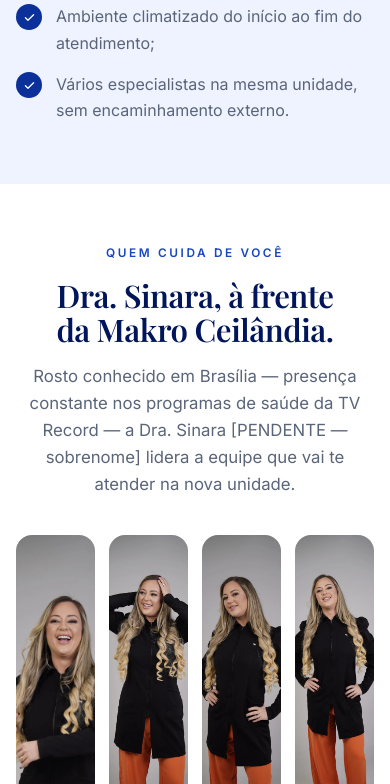
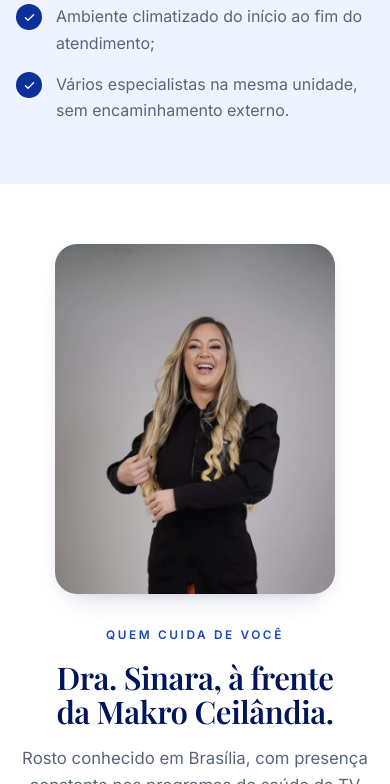
Before and after one commit to gabriellasaro-ui/LP---MAKRO-ODONTO, a Flask app: template templates/ceilandia.html in a window 390 px wide. Shown: the part 5716-6500 px from the top of the page. Run offline with Flask 3, Linux system fonts and the light colour scheme; the template is opened without the code that fills it, so the values that code supplies are empty.

Commit message:
Corrige formulário ilegível, foto da Sinara, grid desigual e carrossel
- Bug real: .formcard herdava color:#fff de .formsection (fundo navy),
  deixando todo texto do card branco sobre fundo claro — ilegível.
  Corrigido nas 4 páginas.
- Dra. Sinara: reduzida para 1 foto, texto sem travessão, removido
  "[PENDENTE — sobrenome]" e o card de aviso sobre CRO/especialidade
- Grids "Estrutura Real" (implantes) e da Sinara (ceilândia): trocado
  masonry desigual (grid-row: span) por aspect-ratio uniforme; grid
  de implantes ganhou breakpoints responsivos que não existiam
- Removidos travessões nas seções adicionadas nesta sessão
  (Estrutura Real, Avaliações, Antes/Depois)
- implantes.html: slider de antes/depois virou carrossel expansível
  (setas + indicadores, escondidos automaticamente com 1 caso só via
  :has()). Mantido só o caso verificado (Rosângela); descartadas
  outras fotos "antes" da pasta bruta do cliente por não ter um
  "depois" que desse pra confirmar com segurança como a mesma
  pessoa — inclusive uma foto era procedimento em andamento
  (excluída pela mesma vedação já aplicada antes)

Co-Authored-By: Claude Sonnet 5 <noreply@anthropic.com>

```diff
--- a/templates/ceilandia.html
+++ b/templates/ceilandia.html
@@ -452,7 +452,7 @@
        ============================================================ */
     .formcard {
       position: relative; padding: clamp(26px, 2.6vw, 38px);
-      background: #fff; border-radius: var(--r-xl);
+      background: #fff; color: var(--text); border-radius: var(--r-xl);
       box-shadow: 0 40px 80px -40px rgba(0, 0, 0, .6);
     }
     .formcard h2 { font-size: clamp(1.35rem, 1.1rem + .9vw, 1.75rem); margin-bottom: 7px; color: var(--navy-900); }
@@ -688,30 +688,19 @@
     }
     .checks .tick svg { width: 13px; height: 13px; }
 
-    /* Galeria de fotos da profissional */
-    .sinaragrid {
-      display: grid; grid-template-columns: repeat(4, minmax(0, 1fr));
-      grid-auto-rows: 130px; gap: 14px; margin-bottom: 24px;
-    }
-    .sinaragrid__item {
-      margin: 0; overflow: hidden; border-radius: var(--r-md);
-      background: var(--surface-alt); grid-row: span 2;
-    }
-    .sinaragrid__item--tall { grid-row: span 3; }
-    .sinaragrid__item img {
+    /* Cartão da profissional — foto única + texto ao lado */
+    .profcard {
+      display: grid; grid-template-columns: minmax(0, .42fr) minmax(0, .58fr);
+      align-items: center; gap: clamp(32px, 5vw, 64px);
+    }
+    .profcard__photo {
+      margin: 0; aspect-ratio: 4 / 5; max-width: 360px;
+      overflow: hidden; border-radius: var(--r-lg); box-shadow: var(--shadow-sm);
+    }
+    .profcard__photo img {
       width: 100%; height: 100%; object-fit: cover; object-position: top center; display: block;
-      transition: transform .5s var(--ease-out);
-    }
-    .sinaragrid__item:hover img { transform: scale(1.05); }
-
-    .pending-flag {
-      display: inline-flex; align-items: center; gap: 9px;
-      padding: 10px 16px; background: #fff8e8;
-      border: 1px dashed #d9a53a; border-radius: var(--r-pill);
-      color: #7a5510; font-size: .76rem; font-weight: 600;
-    }
-    .pending-flag svg { width: 15px; height: 15px; flex: none; }
-    .pending-flag--center { display: flex; width: fit-content; margin-inline: auto; }
+    }
+    .profcard__copy .lead { margin-bottom: 0; }
 
     /* ============================================================
        13. ETAPAS
@@ -953,6 +942,8 @@
       }
       .hero__inner { padding-inline: clamp(18px, 4vw, 40px) 18px; }
       .hero__copy { max-width: none; }
+      .profcard { grid-template-columns: 1fr; justify-items: center; text-align: center; }
+      .profcard__photo { max-width: 280px; }
       .hero__media { position: absolute; inset: 0; margin-top: 0; }
       .hero__media img { aspect-ratio: auto; height: 100%; object-position: 76% center; }
       .hero h1 {
@@ -1405,37 +1396,23 @@
     </section>
 
     <!-- ===================== PROFISSIONAL (DRA. SINARA) =====================
-         [PENDENTE] validar com a Dra. Sinara e o responsável técnico: nome completo, CRO-DF,
-         especialidade registrada e a bio antes de publicar. Substituir/completar as fotos por
-         recortes das próprias gravações da Record quando disponíveis (pedido do cliente).
+         [PENDENTE] validar com a Dra. Sinara e o responsável técnico: sobrenome completo,
+         CRO-DF, especialidade registrada e a bio antes de publicar. Não usar "especialista"
+         sem o título correspondente registrado no CRO. Substituir/completar a foto por
+         recorte das próprias gravações da Record quando disponível (pedido do cliente).
     -->
     <section class="section" id="profissional">
       <div class="container">
-        <div class="head head--center reveal">
-          <p class="eyebrow">Quem cuida de você</p>
-          <h2>Dra. Sinara, à frente da Makro Ceilândia.</h2>
-          <p class="lead">Rosto conhecido em Brasília — presença constante nos programas de saúde da TV Record — a Dra. Sinara [PENDENTE — sobrenome] lidera a equipe que vai te atender na nova unidade.</p>
-        </div>
-
-        <div class="sinaragrid">
-          <figure class="sinaragrid__item sinaragrid__item--tall reveal">
+        <div class="profcard">
+          <figure class="profcard__photo reveal">
             <img src="/static/sinara-2.webp" alt="Dra. Sinara, cirurgiã-dentista da Makro Odontologia" loading="lazy" decoding="async">
           </figure>
-          <figure class="sinaragrid__item reveal">
-            <img src="/static/sinara-3.webp" alt="Dra. Sinara, cirurgiã-dentista da Makro Odontologia" loading="lazy" decoding="async">
-          </figure>
-          <figure class="sinaragrid__item reveal">
-            <img src="/static/sinara-4.webp" alt="Dra. Sinara, cirurgiã-dentista da Makro Odontologia" loading="lazy" decoding="async">
-          </figure>
-          <figure class="sinaragrid__item reveal">
-            <img src="/static/sinara-5.webp" alt="Dra. Sinara, cirurgiã-dentista da Makro Odontologia" loading="lazy" decoding="async">
-          </figure>
-        </div>
-
-        <p class="pending-flag pending-flag--center">
-          <svg aria-hidden="true"><use href="#ic-alert"/></svg>
-          CRO-DF e especialidade registrada pendentes de confirmação — não usar “especialista” sem o título correspondente
-        </p>
+          <div class="profcard__copy reveal">
+            <p class="eyebrow">Quem cuida de você</p>
+            <h2>Dra. Sinara, à frente da Makro Ceilândia.</h2>
+            <p class="lead">Rosto conhecido em Brasília, com presença constante nos programas de saúde da TV Record. A Dra. Sinara lidera a equipe que vai te atender na nova unidade.</p>
+          </div>
+        </div>
       </div>
     </section>
 
@@ -1548,7 +1525,7 @@
           <svg class="google-cta__icon" aria-hidden="true" viewBox="0 0 24 24"><path fill="#4285F4" d="M22.5 12.3c0-.8-.1-1.6-.2-2.3H12v4.5h5.9a5 5 0 0 1-2.2 3.3v2.7h3.5c2-1.9 3.3-4.7 3.3-8.2z"/><path fill="#34A853" d="M12 23c3 0 5.4-1 7.2-2.6l-3.5-2.7c-1 .7-2.2 1.1-3.7 1.1-2.9 0-5.3-1.9-6.2-4.6H2.2v2.8A11 11 0 0 0 12 23z"/><path fill="#FBBC05" d="M5.8 14.2a6.6 6.6 0 0 1 0-4.4V7H2.2a11 11 0 0 0 0 9.9l3.6-2.7z"/><path fill="#EA4335" d="M12 5.4c1.6 0 3.1.6 4.3 1.6l3.1-3.1A11 11 0 0 0 2.2 7l3.6 2.8C6.7 7.2 9.1 5.4 12 5.4z"/></svg>
           <div>
             <h3>Veja o que os pacientes dizem no Google</h3>
-            <p>Consulte as avaliações reais das unidades Makro diretamente no Google — atualizadas pelos próprios pacientes.</p>
+            <p>Consulte as avaliações reais das unidades Makro diretamente no Google, atualizadas pelos próprios pacientes.</p>
           </div>
           <a class="btn btn--primary" href="https://www.google.com/maps/search/?api=1&amp;query=Makro+Odontologia+Integrada+%C3%81guas+Lindas+de+Goi%C3%A1s" target="_blank" rel="noopener noreferrer" data-placement="google_reviews">
             Ver avaliações no Google
--- a/templates/facetas.html
+++ b/templates/facetas.html
@@ -505,6 +505,7 @@
       position: relative;
       padding: clamp(26px, 2.6vw, 38px);
       background: #fff;
+      color: var(--text);
       border-radius: var(--r-xl);
       box-shadow: 0 40px 80px -40px rgba(0, 0, 0, .6);
     }
--- a/templates/proteses.html
+++ b/templates/proteses.html
@@ -447,6 +447,7 @@
       position: relative;
       padding: clamp(26px, 2.6vw, 38px);
       background: #fff;
+      color: var(--text);
       border-radius: var(--r-xl);
       box-shadow: 0 40px 80px -40px rgba(0, 0, 0, .6);
     }
```
Also changed, not shown: templates/implantes.html (+115 -24 lines).
